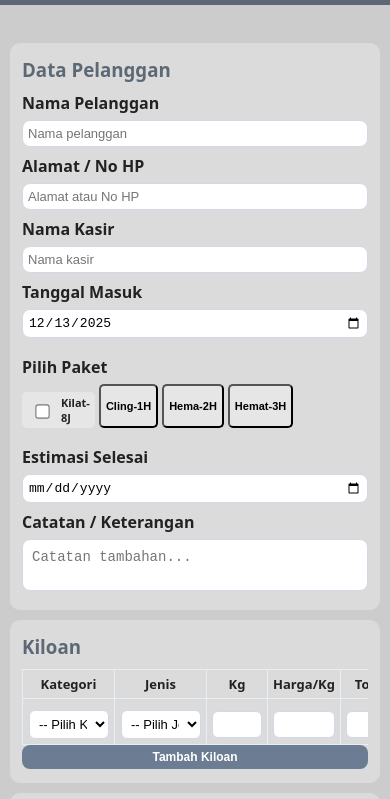
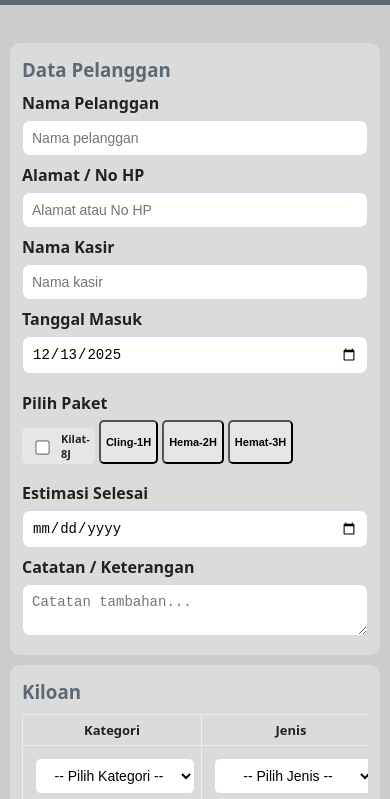
Before and after one commit to nurfatih62/laundry, a plain HTML site: page index.html in a window 390 px wide. Both pictures are taken after a click on the button "Tambah Kiloan". Shown: the part 45-844 px from the top of the page. Drawn offline with Linux system fonts and the light colour scheme.

Commit message:
Update style.css

```diff
--- a/style.css
+++ b/style.css
@@ -55,11 +55,6 @@ input,textarea,select{
   box-sizing: border-box;
 }
 
-textarea{
-  resize:none;
-  font-family:monospace;
-}
-
 /* angka di kiri dan boleh kosong */
 input[type="number"]{
   text-align: left;
@@ -77,39 +72,52 @@ input[type="number"]{
   min-width: 140px;
 }
 
-/* TABEL */
-.table-wrap{
+/* TABEL WRAP */
+.table-wrap {
   overflow-x: auto; /* scroll horizontal jika sempit */
+  padding-bottom: 8px;
+  -webkit-overflow-scrolling: touch; /* smooth scroll iOS */
 }
 
+/* TABEL */
 table{
-  width:100%;
+  width: max-content; /* tabel menyesuaikan isi */
+  min-width: 800px; /* lebar minimal */
   border-collapse:collapse;
-  table-layout:auto; /* kolom menyesuaikan konten */
+  table-layout: auto;
 }
 
 th, td{
-  padding:6px;
+  padding:8px 10px;
   border:1px solid #e6eef8;
   text-align:center;
   font-size:14px;
+  white-space: nowrap; /* teks tidak pecah baris */
 }
 
 #tabelKiloan td input, #tabelKiloan td select,
 #tabelSatuan td input, #tabelSatuan td select{
   width:100%;
   text-align:center;
-  padding:5px;
+  padding:8px;
   border-radius:6px;
   border:1px solid #d1d9e6;
   box-sizing: border-box;
 }
 
+/* Kolom penting kiri tetap terbaca */
 #tabelKiloan td:nth-child(1), #tabelKiloan td:nth-child(2),
-#tabelSatuan td:nth-child(1){
-  text-align:left;
-  padding-left:6px;
-  min-width:80px;
+#tabelSatuan td:nth-child(1) {
+  text-align: left;
+  padding-left: 12px;
+  min-width: 140px;
+}
+
+/* Kolom angka */
+#tabelKiloan td:nth-child(3), #tabelKiloan td:nth-child(4), #tabelKiloan td:nth-child(5),
+#tabelSatuan td:nth-child(2), #tabelSatuan td:nth-child(3), #tabelSatuan td:nth-child(4){
+  min-width: 80px;
+  text-align: center;
 }
 
 #tabelKiloan td button, #tabelSatuan td button{
@@ -203,29 +211,11 @@ input#total, input#sisa {
   }
   table th, table td {
     font-size: 13px;
-    padding: 5px;
+    padding: 6px;
   }
-  #tabelKiloan td:nth-child(1),
-  #tabelKiloan td:nth-child(2),
-  #tabelSatuan td:nth-child(1){
-    min-width:80px;
-  }
-  #tabelKiloan td:nth-child(3),
-  #tabelKiloan td:nth-child(4),
-  #tabelKiloan td:nth-child(5),
-  #tabelSatuan td:nth-child(2),
-  #tabelSatuan td:nth-child(3),
-  #tabelSatuan td:nth-child(4){
-    min-width:50px;
-    text-align:center;
-  }
-  input, select, button {
-    font-size:13px;
-    padding:5px;
-  }
-  .btn, .paket-btn {
-    font-size:12px;
-    padding:5px 8px;
+  .btn {
+    padding: 6px 10px;
+    font-size: 13px;
   }
   .controls, .actions {
     flex-direction: column;
@@ -239,4 +229,16 @@ input#total, input#sisa {
     padding:3px 5px;
     font-size:11px;
   }
+
+  #tabelKiloan, #tabelSatuan {
+    min-width: 900px; /* lebih luas di HP */
+  }
+  #tabelKiloan td:nth-child(1), #tabelKiloan td:nth-child(2),
+  #tabelSatuan td:nth-child(1){
+    min-width: 160px;
+  }
+  #tabelKiloan td:nth-child(3), #tabelKiloan td:nth-child(4), #tabelKiloan td:nth-child(5),
+  #tabelSatuan td:nth-child(2), #tabelSatuan td:nth-child(3), #tabelSatuan td:nth-child(4){
+    min-width: 90px;
+  }
 }
```
